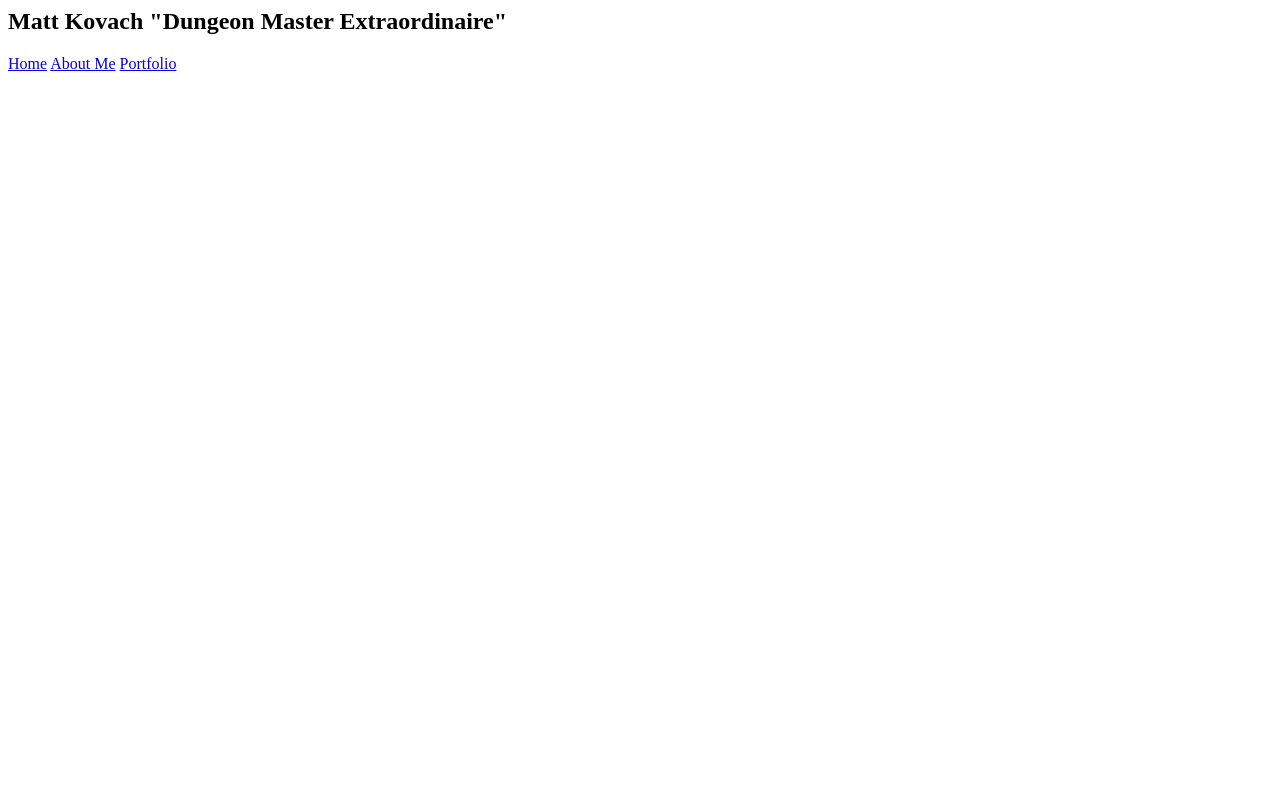
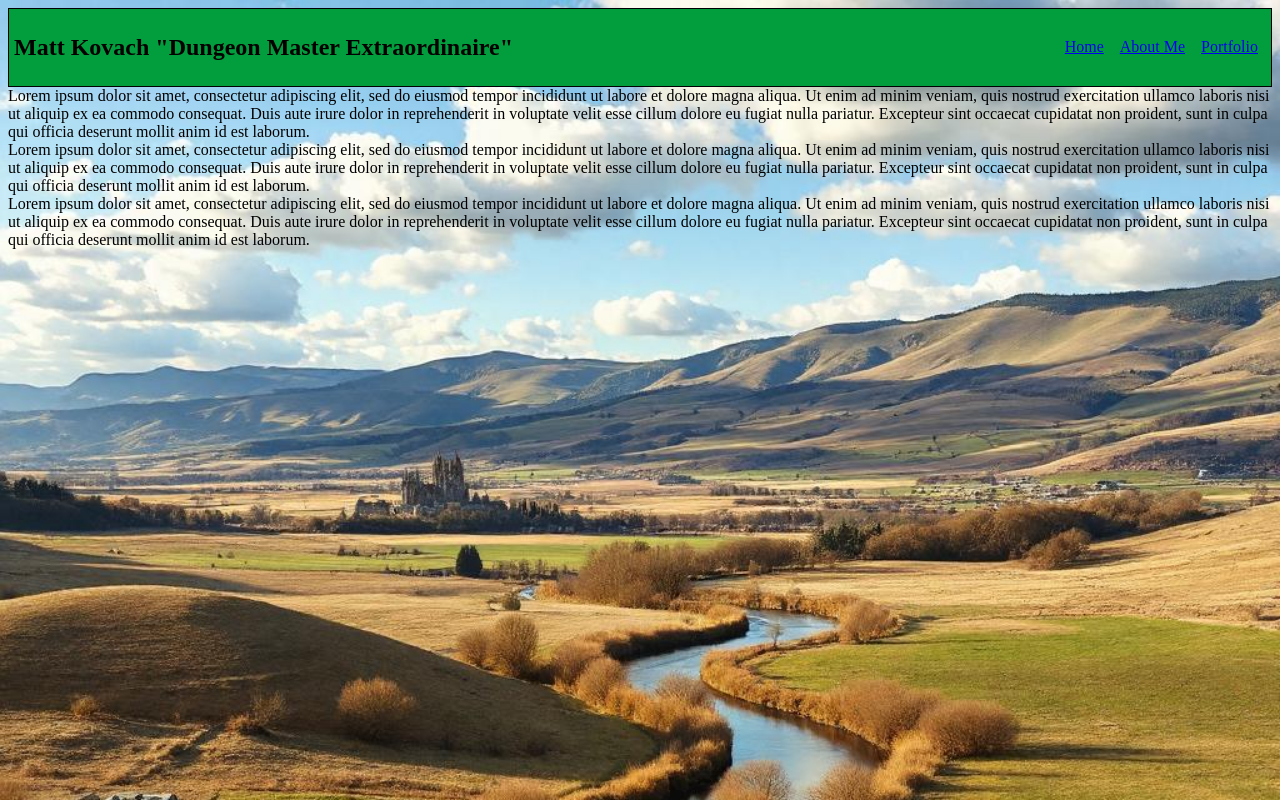
Before and after one commit to Mkovach91/career-sim, a plain HTML site: page about.html in a window 1280 px wide. Drawn offline with Linux system fonts and the light colour scheme.

Commit message:
About-me

```diff
--- a/about.html
+++ b/about.html
@@ -2,20 +2,35 @@
   <head>
     <title>Matt Kovach</title>
     <link rel="stylesheet" href="./style.css" />
+    <style>
+      body {
+        background-image: url("./images/fotor-ai-20241004115221.jpg");
+        background-repeat: no-repeat;
+        background-size: contain;
+        background-size: cover;
+      }
+    </style>
   </head>
 
   <body>
     <header>
-      <nav>
+
+      <nav class="nav-bar">
         <h1>Matt Kovach "Dungeon Master Extraordinaire"</h1>
+        <div>
         <a href="C:\Users\mattk\Desktop\Fullstack\Coursework\career-sim\index.html">Home</a>
         <a href="C:\Users\mattk\Desktop\Fullstack\Coursework\career-sim\about.html">About Me</a>
         <a href="C:\Users\mattk\Desktop\Fullstack\Coursework\career-sim\portfolio.html">Portfolio</a>
+        </div>
       </nav>
     </header>
 
     <section>
-
+      <div class="container1">
+        <div class="item-1">Lorem ipsum dolor sit amet, consectetur adipiscing elit, sed do eiusmod tempor incididunt ut labore et dolore magna aliqua. Ut enim ad minim veniam, quis nostrud exercitation ullamco laboris nisi ut aliquip ex ea commodo consequat. Duis aute irure dolor in reprehenderit in voluptate velit esse cillum dolore eu fugiat nulla pariatur. Excepteur sint occaecat cupidatat non proident, sunt in culpa qui officia deserunt mollit anim id est laborum.</div>
+        <div class="item-2">Lorem ipsum dolor sit amet, consectetur adipiscing elit, sed do eiusmod tempor incididunt ut labore et dolore magna aliqua. Ut enim ad minim veniam, quis nostrud exercitation ullamco laboris nisi ut aliquip ex ea commodo consequat. Duis aute irure dolor in reprehenderit in voluptate velit esse cillum dolore eu fugiat nulla pariatur. Excepteur sint occaecat cupidatat non proident, sunt in culpa qui officia deserunt mollit anim id est laborum.</div>
+        <div class="item-3">Lorem ipsum dolor sit amet, consectetur adipiscing elit, sed do eiusmod tempor incididunt ut labore et dolore magna aliqua. Ut enim ad minim veniam, quis nostrud exercitation ullamco laboris nisi ut aliquip ex ea commodo consequat. Duis aute irure dolor in reprehenderit in voluptate velit esse cillum dolore eu fugiat nulla pariatur. Excepteur sint occaecat cupidatat non proident, sunt in culpa qui officia deserunt mollit anim id est laborum.</div>
+      </div>
     </section>
 
   </body>
--- a/style.css
+++ b/style.css
@@ -0,0 +1,34 @@
+h1 {
+  background-color: rgb(2, 158, 62);
+  flex-direction: row;
+  style= color: black; text-shadow: 1px 1px 0 rgb(0, 0, 0), 1px 1px 0 rgb(0, 0, 0), 1px 1px 0 darkgreen,
+    1px 1px 0 rgb(0, 0, 0)">
+}
+nav {
+
+  width: auto;
+  height: auto;
+  padding: 5px;
+  background-color: rgb(2, 158, 62);
+  border: 1px solid rgb(0, 0, 2);
+  display: flex;
+  flex-direction: row;
+
+}
+nav > div {
+  display: flex;
+  flex-direction: row;
+  align-items:center;
+  justify-content: space-evenly;
+  margin-left: auto;
+
+}
+
+a {
+  padding: 0.5rem;
+}
+
+.container1 {
+  display: flex;
+  flex-direction: column;
+}
```
Also changed, not shown: index.html (+12 -1 lines), portfolio.html (+12 -1 lines), images/fotor-ai-20241004115221.jpg (added).
